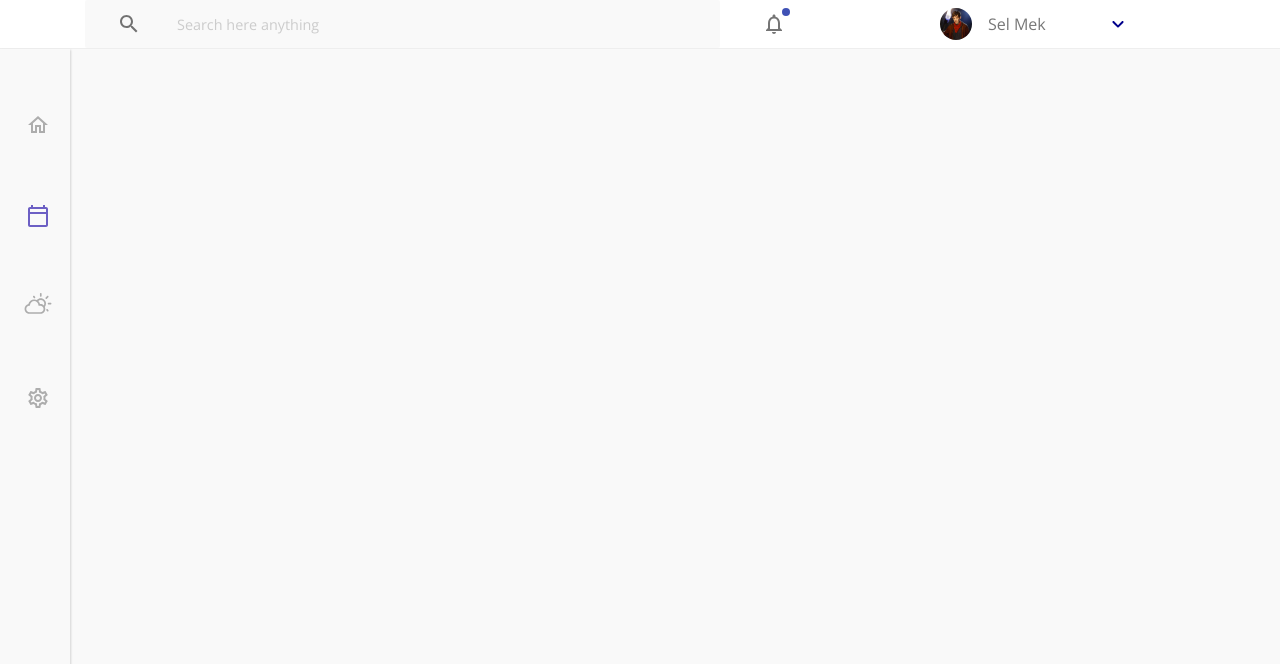
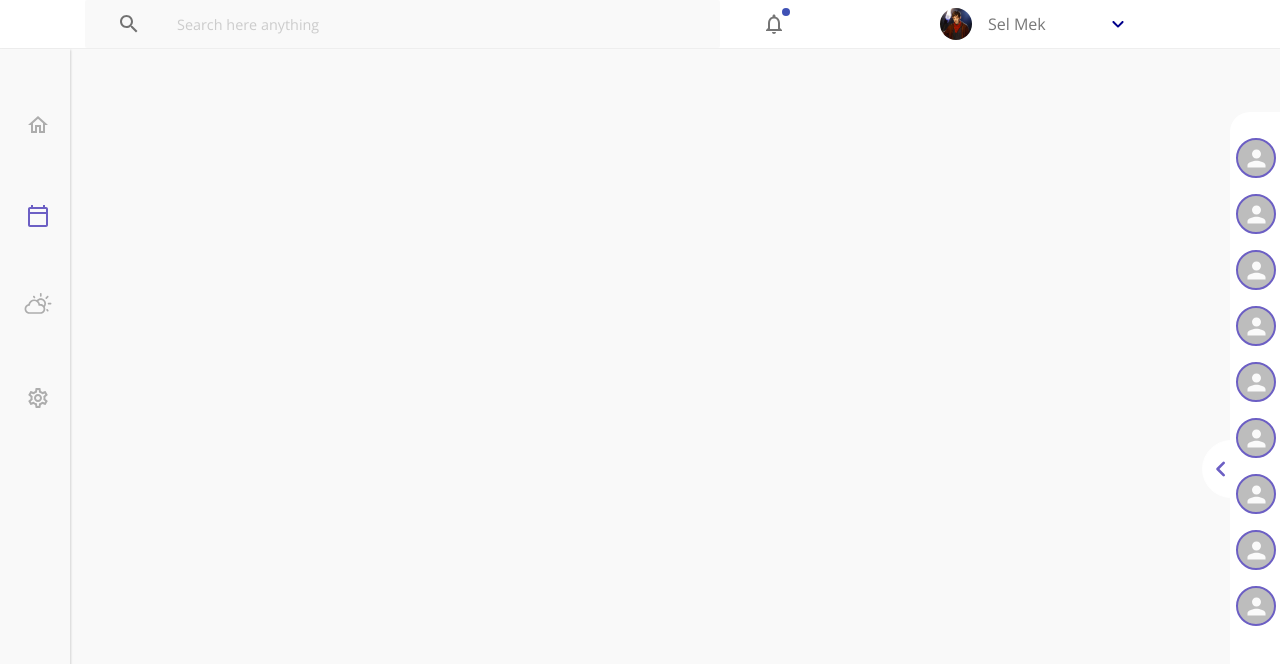
Before and after one commit to khomohzie/calendar, a React (Create React App) app: page / in a window 1280 px wide. Shown: the top 664 px of the page. Built offline with nearby package versions, Linux system fonts and the light colour scheme.

Commit message:
Finished building the RightWidget

```diff
--- a/src/App.js
+++ b/src/App.js
@@ -1,7 +1,8 @@
 import './App.css';
 import Calendar from './components/Calendar';
-import Header from './components/Header/Header';
-import Sidebar from './components/Sidebar/Sidebar';
+import Header from './components/header/Header';
+import Sidebar from './components/sidebar/Sidebar';
+import RightWidget from './components/rightwidget/RightWidget'
 
 function App() {
   return (
@@ -12,6 +13,7 @@ function App() {
 
       <main>
         <Sidebar />
+        <RightWidget />
 
         {/* <Calendar /> */}
       </main>
--- /dev/null
+++ b/src/components/rightwidget/RightWidget.css
@@ -0,0 +1,54 @@
+/* The side navigation menu */
+
+.sidenav {
+    margin-top: 7rem;
+    height: 84%;
+    /* 100% Full-height */
+    width: 50px;
+    position: fixed;
+    /* Stay in place */
+    z-index: 1;
+    /* Stay on top */
+    top: 0;
+    background-color: #fff;
+    /* Black*/
+    overflow-y: hidden;
+    /* Disable horizontal scroll */
+    padding-top: 10px;
+    /* Place content 60px from the top */
+    transition: 0.5s;
+    /* 0.5 second transition effect to slide in the sidenav */
+    border-radius: 20px 0 0 20px;
+}
+
+/* When you mouse over the navigation links, change their color */
+
+.sidenav a:hover, .offcanvas a:focus {
+    color: #f1f1f1;
+}
+
+/* Style page content - use this if you want to push the page content to the right when you open the side navigation */
+
+#main {
+    transition: margin-left .5s;
+    padding: 20px;
+}
+
+.sidenav {
+    right: 0;
+}
+
+/* On smaller screens, where height is less than 450px, change the style of the sidenav (less padding and a smaller font size) */
+
+@media screen and (max-height: 450px) {
+    .sidenav {
+        padding-top: 15px;
+    }
+    .sidenav a {
+        font-size: 18px;
+    }
+}
+
+.sidenav {
+    right: 0;
+}
--- /dev/null
+++ b/src/components/rightwidget/RightWidget.jsx
@@ -0,0 +1,61 @@
+import React from 'react'
+import { KeyboardArrowLeftRounded } from '@material-ui/icons'
+import './RightWidget.css'
+import { Avatar, IconButton, makeStyles } from '@material-ui/core'
+import styled from 'styled-components'
+
+const RightWidget = () => {
+
+    const useStyles = makeStyles(theme => ({
+        keyboardArrow: {
+            color: "rgb(108, 95, 196)",
+            fontSize: "2rem",
+            position: "relative",
+            right: "10px",
+        },
+        avatarIcon: {
+            marginTop: "1rem",
+            marginLeft: "6px",
+            textDecoration: "none",
+            transition: "0.3s",
+            border: "2px solid rgb(108, 95, 196)",
+        }
+    }));
+
+    const classes = useStyles();
+
+    return (
+        <div>
+            <ExpandDiv>
+                <IconButton>
+                    <KeyboardArrowLeftRounded className={classes.keyboardArrow} />
+                </IconButton>
+            </ExpandDiv>
+
+            <div id="mySidenav" className="sidenav">
+                <Avatar className={classes.avatarIcon} />
+                <Avatar className={classes.avatarIcon} />
+                <Avatar className={classes.avatarIcon} />
+                <Avatar className={classes.avatarIcon} />
+                <Avatar className={classes.avatarIcon} />
+                <Avatar className={classes.avatarIcon} />
+                <Avatar className={classes.avatarIcon} />
+                <Avatar className={classes.avatarIcon} />
+                <Avatar className={classes.avatarIcon} />
+            </div>
+        </div>
+    )
+}
+
+export default RightWidget
+
+const ExpandDiv = styled.div`
+    border: solid 1px white;
+    border-radius: 50px;
+    position: absolute;
+    top: 55%;
+    right: 20px;
+    margin-left: 50px;
+    background: white;
+    padding: -5px;
+`;
```
